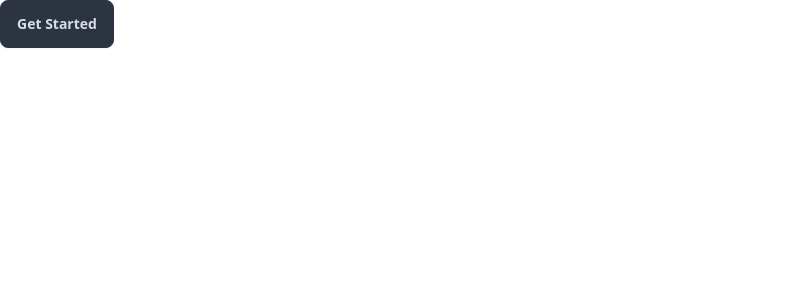
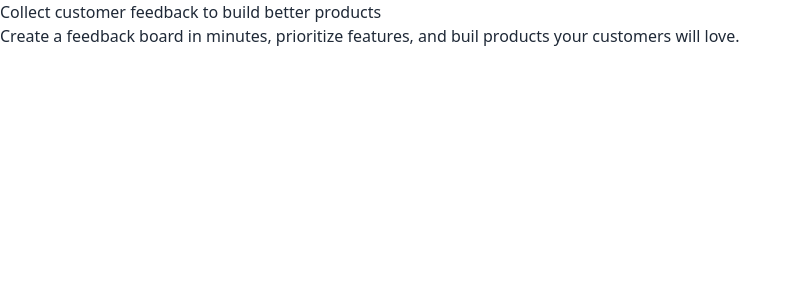
Before and after one commit to ROR2022/codefast-saas, a Next.js app: page / in a window 1280 px wide. Shown: the top 300 px of the page, without its empty margins (0-801 px from the left). Built offline with nearby package versions, Linux system fonts and the light colour scheme.

Commit message:
updated hero section

```diff
--- a/app/page.js
+++ b/app/page.js
@@ -4,7 +4,11 @@
   return (
     <div>
       <main>
-        <button className="btn btn-neutral">Get Started</button>
+        <h1>Collect customer feedback to build better products</h1>
+        <div>
+          Create a feedback board in minutes, prioritize features, and
+          buil products your customers will love.
+        </div>
       </main>
     </div>
   );
```
